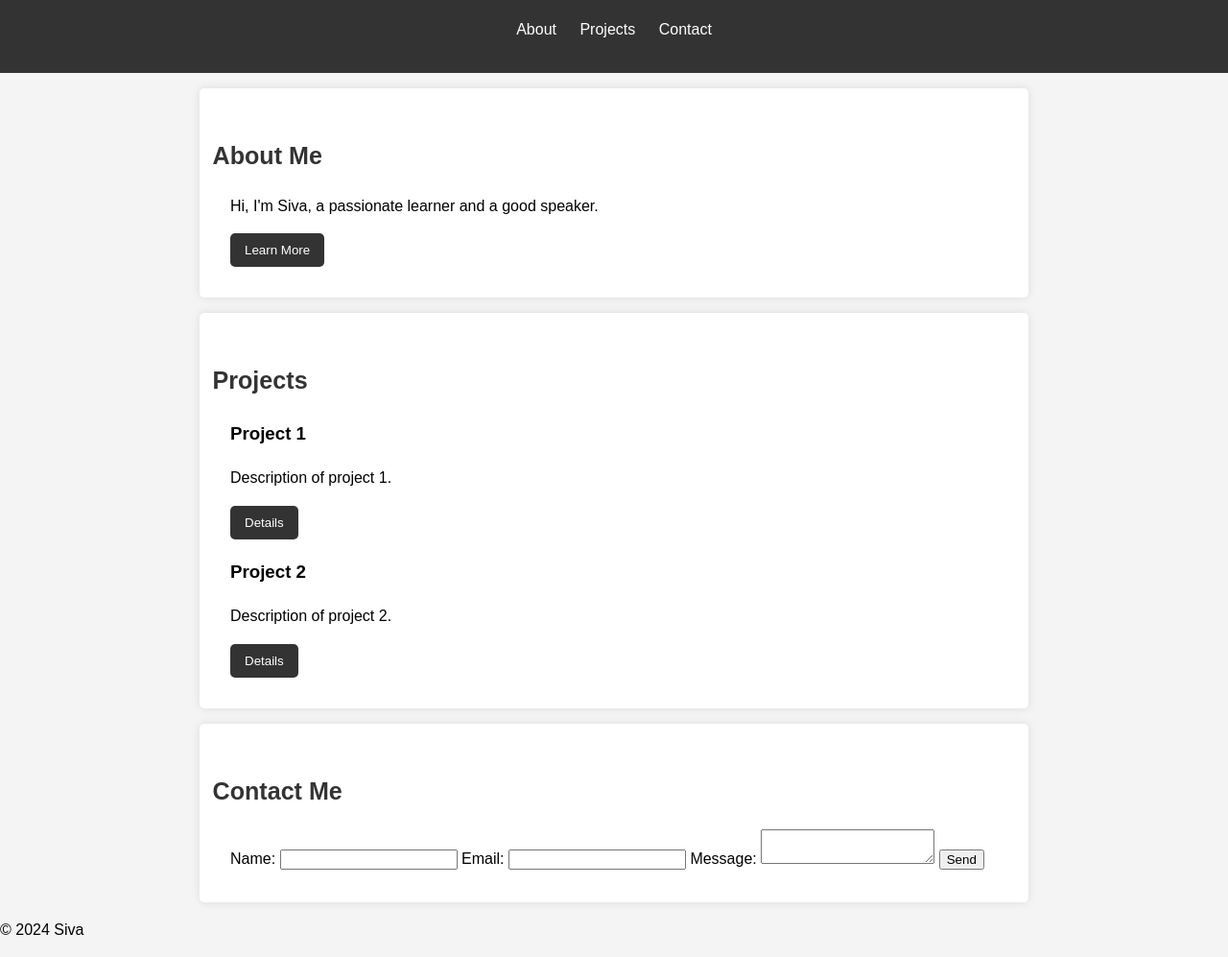
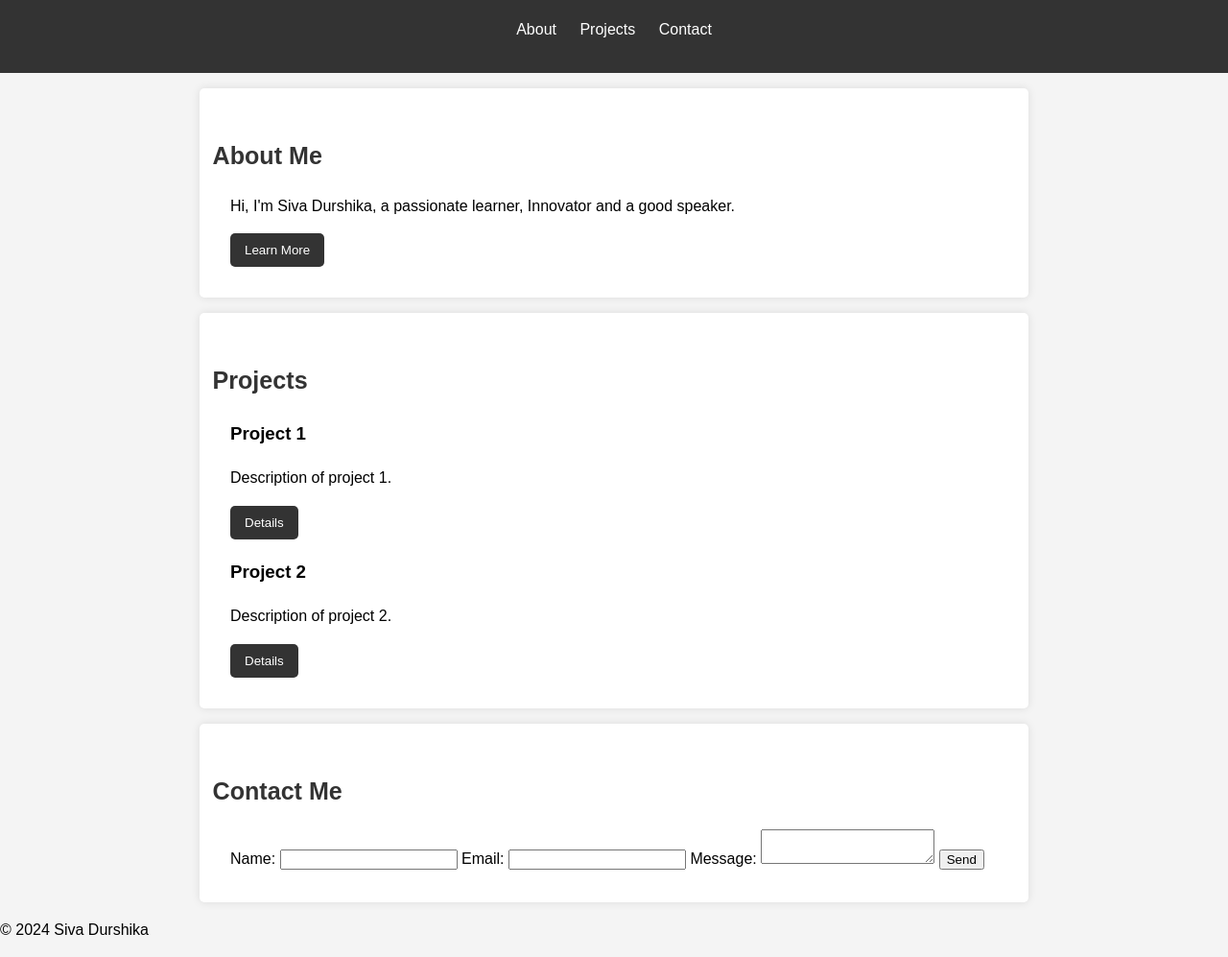
Before and after one commit to SivaDurshika-G/Siva-sPortfolio, a plain HTML site: page index.html in a window 1280 px wide. Shown: the part 92-1089 px from the top of the page at 96% size. Drawn offline with Linux system fonts and the light colour scheme.

Commit message:
Update index.html

```diff
--- a/index.html
+++ b/index.html
@@ -20,7 +20,7 @@
 
   <section id="about">
     <h2>About Me</h2>
-    <p>Hi, I'm Siva, a passionate learner and a good speaker.</p>
+    <p>Hi, I'm Siva Durshika, a passionate learner, Innovator and a good speaker.</p>
     <button class="info-btn" data-info="I love learning new technologies and sharing knowledge through engaging presentations.">Learn More</button>
   </section>
 
@@ -29,7 +29,7 @@
     <div>
       <h3>Project 1</h3>
       <p>Description of project 1.</p>
-      <button class="info-btn" data-info="This project demonstrates my skills in web development and UI/UX design.">Details</button>
+      <button class="info-btn" data-info="This project demonstrates my skills in web development and UI/UX design.https://www.linkedin.com/posts/siva-durshika-g-86141030a_uiuxdesign-designproject-dentcareapp-activity-7272171775864590338-FxSu?utm_source=share&utm_medium=member_android">Details</button>
     </div>
     <div>
       <h3>Project 2</h3>
@@ -52,7 +52,7 @@
   </section>
 
   <footer>
-    <p>&copy; 2024 Siva</p>
+    <p>&copy; 2024 Siva Durshika</p>
   </footer>
 
   <!-- Modal -->
```
